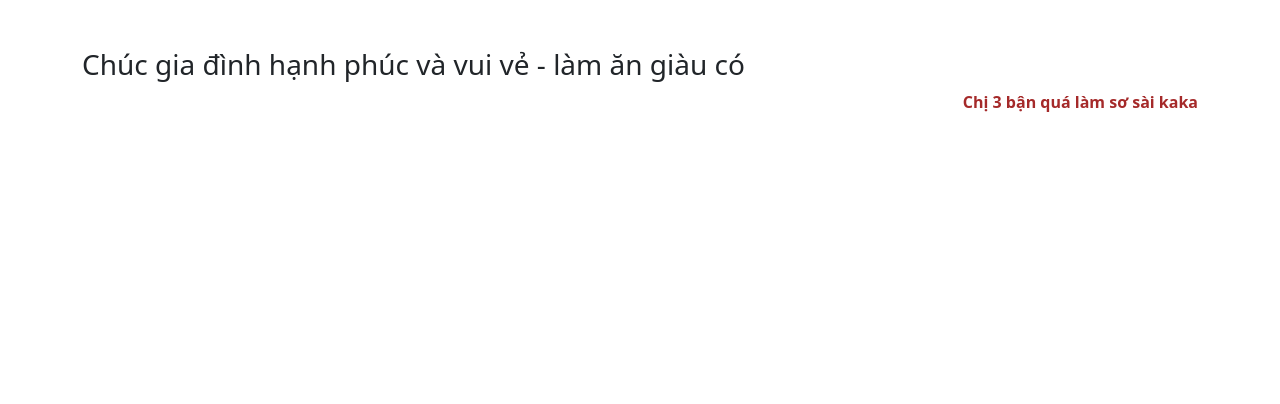
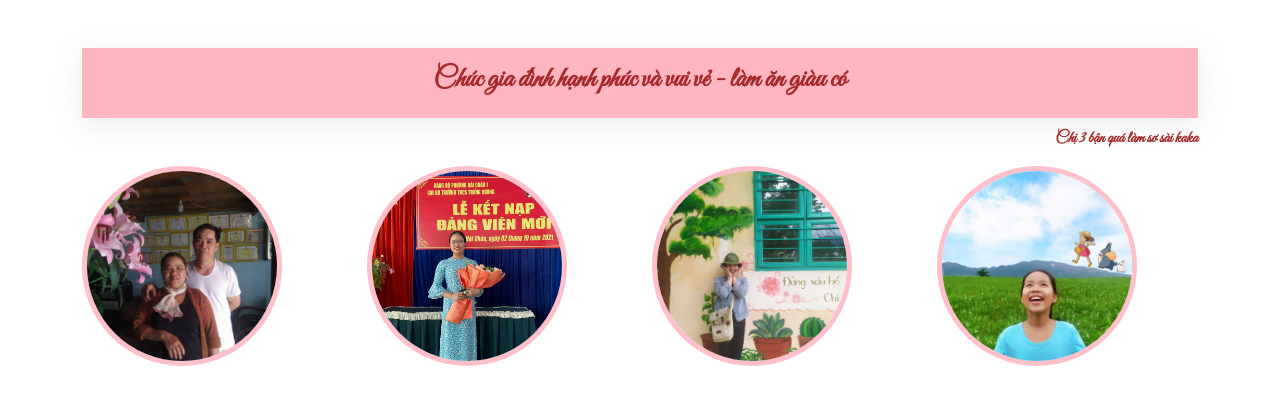
Before and after one commit to thuhoatang/giadinh_2011, a plain HTML site: page page02.html in a window 1280 px wide. Drawn offline with nearby package versions, Linux system fonts and the light colour scheme; the site is published under a folder, as on GitHub Pages, so addresses that start at the root find nothing.

Commit message:
sửa lôux

```diff
--- a/page02.html
+++ b/page02.html
@@ -6,7 +6,7 @@
     <meta name="viewport" content="width=device-width, initial-scale=1.0">
     <title>Document</title>
     <link href="https://cdn.jsdelivr.net/npm/bootstrap@5.0.2/dist/css/bootstrap.min.css" rel="stylesheet" integrity="sha384-EVSTQN3/azprG1Anm3QDgpJLIm9Nao0Yz1ztcQTwFspd3yD65VohhpuuCOmLASjC" crossorigin="anonymous">
-    <link rel="stylesheet" href="/style/index.css">
+    <link rel="stylesheet" href="style/index.css">
 
     <!--  -->
     <link rel="preconnect" href="https://fonts.googleapis.com">
@@ -22,26 +22,26 @@
         <div class="row d-flex justify-content-center">
             <div class="col-6 col-sm-3 col-md-3 col-xl-3 col-xxl-3">
                 <div class="image-giadinh rounded-circle mb-3">
-                    <img src="/image/bame.jpg" alt="">
+                    <img src="image/bame.jpg" alt="">
                 </div>
 
             </div>
 
             <div class="col-6 col-sm-3 col-md-3 col-xl-3 col-xxl-3">
                 <div class="image-giadinh rounded-circle">
-                    <img src="/image/thuhien.jpg" alt="">
+                    <img src="image/thuhien.jpg" alt="">
 
                 </div>
             </div>
             <div class="col-6 col-sm-3 col-md-3 col-xl-3 col-xxl-3">
                 <div class="image-giadinh rounded-circle">
-                    <img src="/image/thuhoai.jpg" alt="">
+                    <img src="image/thuhoai.jpg" alt="">
 
                 </div>
             </div>
             <div class="col-6 col-sm-3 col-md-3 col-xl-3 col-xxl-3">
                 <div class="image-giadinh rounded-circle">
-                    <img src="/image/nhim.jpg" alt="">
+                    <img src="image/nhim.jpg" alt="">
 
                 </div>
             </div>
```
Also changed, not shown: index.html (+1 -1 lines).
